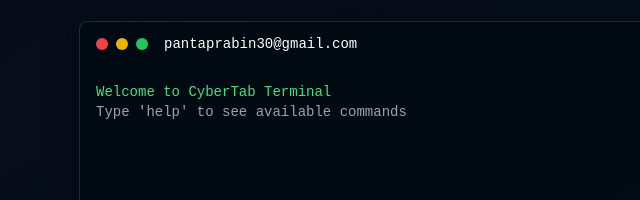
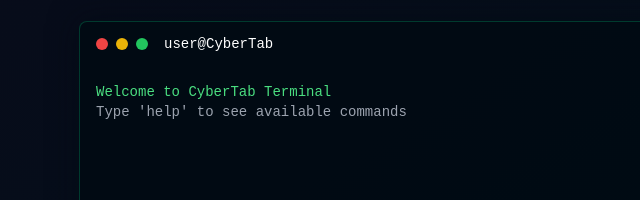
Before and after one commit to prabinpanta0/CyberTab, a browser extension: page design/index.html in a window 1280 px wide. Both pictures are taken after a click on the button "Terminal". Shown: the part 362-562 px from the top of the page, 113-753 px from the left. Drawn offline with nearby package versions, Linux system fonts and the light colour scheme; files that its build step writes are made by us from their sources.

Commit message:
Update index.html
not important commit

```diff
--- a/design/index.html
+++ b/design/index.html
@@ -107,7 +107,7 @@
                         <div class="w-3 h-3 rounded-full bg-yellow-500"></div>
                         <div class="w-3 h-3 rounded-full bg-green-500"></div>
                     </div>
-                    <div class="text-sm terminal-font">pantaprabin30@gmail.com</div>
+                    <div class="text-sm terminal-font">user@CyberTab</div>
                 </div>
                 <div class="terminal-body rounded-b-lg p-4 terminal-font text-sm">
                     <div class="mb-4">
```
